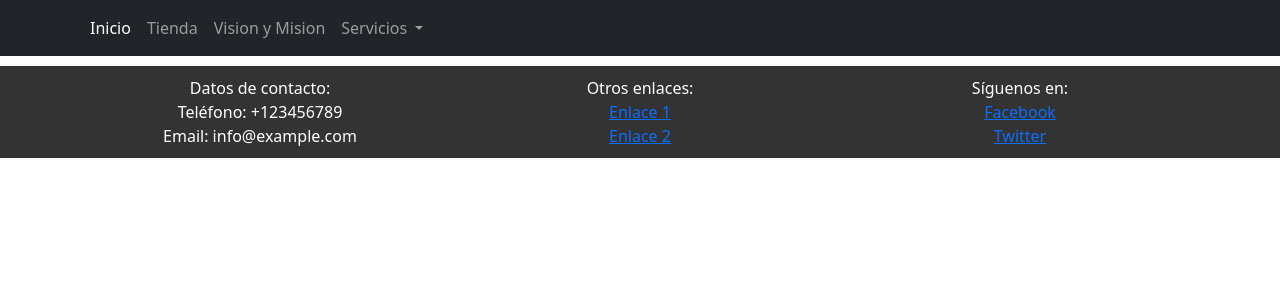
After one commit to xKakashixpy/paginaweb2, a Django app: page /tienda/ in a window 1280 px wide. The commit adds this page. Shown: the top 300 px of the page. Run offline with Django 4.2, Linux system fonts and the light colour scheme; some libraries are stand-ins or nearby versions.

Commit message:
Enlazando vistas  con static

```diff
--- /dev/null
+++ b/Paginaweb2/core/templates/core/tienda.html
@@ -0,0 +1,91 @@
+<!DOCTYPE html>
+<html>
+<head>
+    <title>Conta2.cl</title>
+    <link rel="stylesheet" href="https://cdn.jsdelivr.net/npm/bootstrap@5.0.0-beta3/dist/css/bootstrap.min.css">
+    {% load static %}
+    <link rel="stylesheet" href="{% static 'core/css/estilo.css' %}">
+    <script src="{% static 'core/js/acciones.js' %}"></script>
+    <script src="https://code.jquery.com/jquery-3.6.0.min.js"></script>
+    <script src="https://cdn.jsdelivr.net/npm/bootstrap@5.0.0-beta3/dist/js/bootstrap.bundle.min.js"></script>
+    <script src="{% static 'core/js/acciones.js' %}"></script>
+</head>
+
+    <body>
+
+        <!-- Barra navegadora -->
+        <nav class="navbar navbar-expand-lg navbar-dark bg-dark">
+            <div class="container">
+                <div class="container-fluid>
+                <a class="navbar-brand" href="{% url 'tienda' %}"
+                    <img class="logo" src="{% static 'core/img/logo.png' %}" alt="">
+                </a>
+                <button class="navbar-toggler" type="button" data-bs-toggle="collapse" data-bs-target="#navbarNavDropdown" aria-controls="navbarNavDropdown" aria-expanded="false" aria-label="Toggle navigation">
+                    <span class="navbar-toggler-icon"></span>
+                </button>
+                <div class="collapse navbar-collapse" id="navbarNavDropdown">
+                    <ul class="navbar-nav">
+                    <li class="nav-item">
+                        <a class="nav-link active" aria-current="page" href="{% url 'home' %}">Inicio</a>
+                    </li>
+                    <li class="nav-item">
+                        <a class="nav-link" href="{% url 'tienda' %}">Tienda</a>
+                    </li>
+                    <li class="nav-item">
+                        <a class="nav-link" href="MisyVis.html">Vision y Mision</a>
+                    </li>
+                    <li class="nav-item dropdown">
+                        <a class="nav-link dropdown-toggle" href="Servicios.html" role="button" data-bs-toggle="dropdown" aria-expanded="false">
+                        Servicios
+                        </a>
+                        <ul class="dropdown-menu">
+                        <li><a class="dropdown-item" href="Contabilidad.html">Contabilidad</a></li>
+                        </ul>
+                    </li>
+                    </ul>
+                </div>
+            </div> <!-- cierre del container barra superior-->
+        </div>
+    </nav>
+
+
+
+
+
+
+
+
+
+
+
+
+
+
+<!-- pie de pagina con antecedentes de la pagina-->
+    <footer class="footer">
+        <div class="container">
+            <div class="row">
+                <div class="col-md-4">
+                    <p>Datos de contacto:</p>
+                    <p>Teléfono: +123456789</p>
+                    <p>Email: info@example.com</p>
+                </div>
+                <div class="col-md-4">
+                    <p>Otros enlaces:</p>
+                    <p><a href="#">Enlace 1</a></p>
+                    <p><a href="#">Enlace 2</a></p>
+                </div>
+                <div class="col-md-4">
+                    <p>Síguenos en:</p>
+                    <p><a href="#">Facebook</a></p>
+                    <p><a href="#">Twitter</a></p>
+                </div>
+            </div>
+        </div>
+    </footer>
+
+    <script src="https://stackpath.bootstrapcdn.com/bootstrap/4.5.2/js/bootstrap.min.js"></script>
+
+
+  </body>
+</html>
--- a/Paginaweb2/core/urls.py
+++ b/Paginaweb2/core/urls.py
@@ -1,7 +1,8 @@
 from django.urls import path
-from.views import home
+from.views import home, tienda
 
 urlpatterns=[
     path('',home,name="home"),
+    path('tienda/',tienda,name="tienda",),
 
 ]
--- a/Paginaweb2/core/views.py
+++ b/Paginaweb2/core/views.py
@@ -4,3 +4,6 @@ from django.shortcuts import render
 
 def home(request):
     return render(request,'core/home.html')
+
+def tienda(request):
+    return render(request, 'core/tienda.html')
```
Also changed, not shown: Paginaweb2/core/templates/core/home.html (+4 -4 lines).
